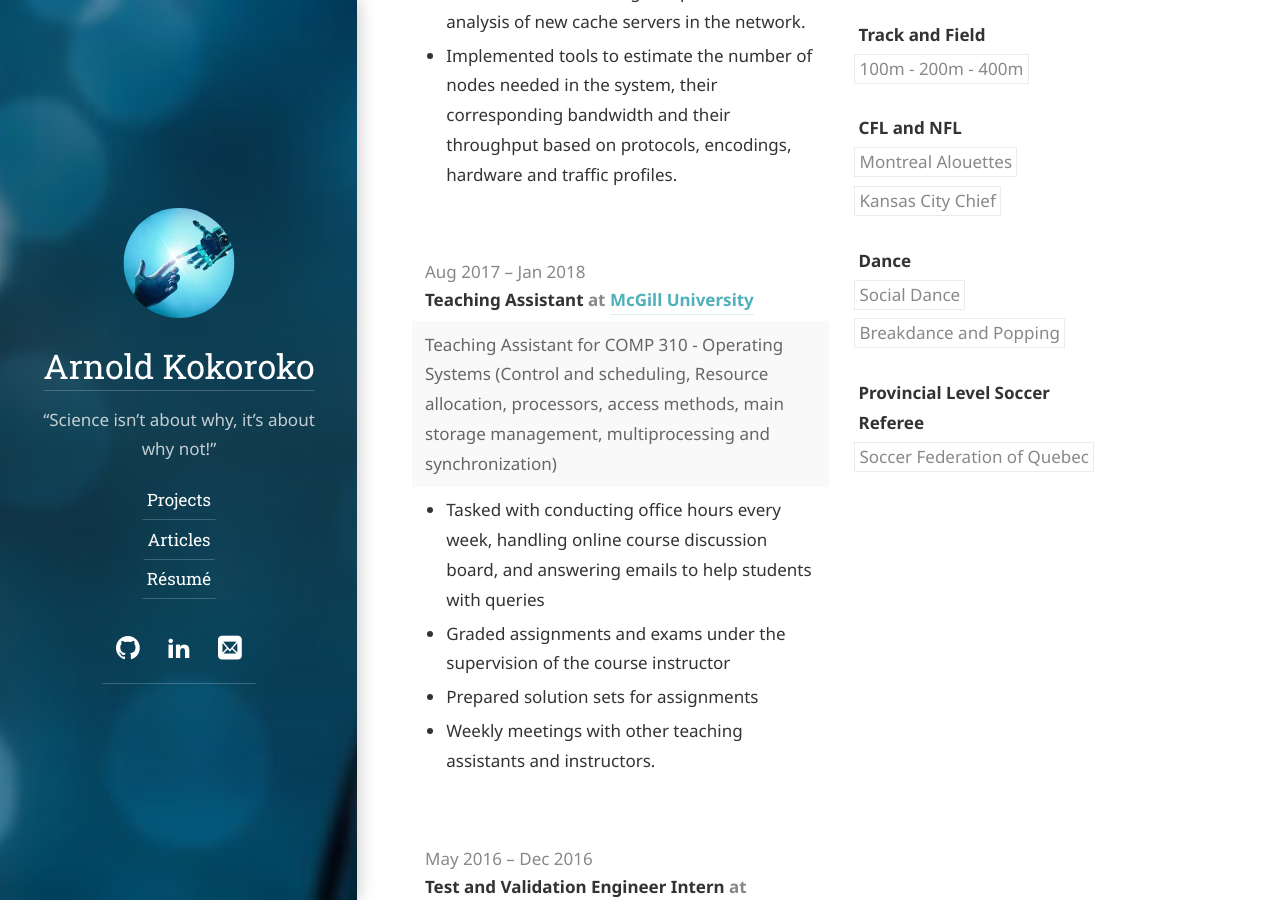
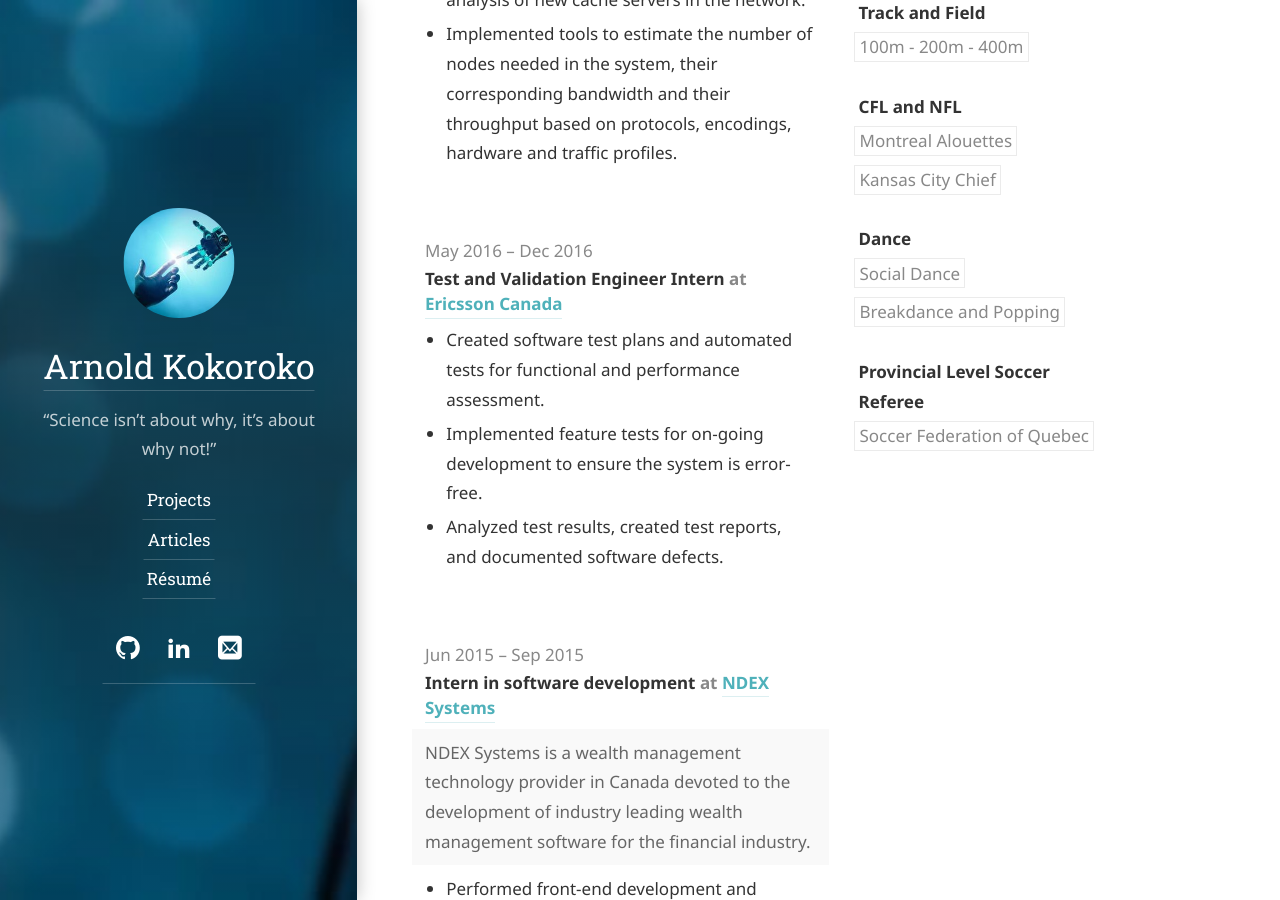
Before and after one commit to andk123/andk123.github.io, a Jekyll site: the page built from resume.md, in a window 1280 px wide and 900 px high, scrolled down 1779 px. Built offline with Jekyll 4.4.1, drawn with Linux system fonts in a browser that asks for light colours; some web fonts are replaced.

Commit message:
Update resume.yml

```diff
--- a/_data/resume.yml
+++ b/_data/resume.yml
@@ -6,7 +6,6 @@ basics:
   label: "Software Engineer & Master's Student"
   picture: "/assets/img/author/46864421944_8ef75a7019_o.jpg"
   email: "awkokoroko@gmail.com"
-  phone: "(514) 746-6347"
   #website: "https://piedpiper.com"
   summary: >
     Machine learning master's student and Canadian track athlete.
@@ -74,19 +73,6 @@ work:
       - "Created an interactive Web Application for automatic dimensioning and performance analysis of new cache servers in the network."
       - "Implemented tools to estimate the number of nodes needed in the system, their corresponding bandwidth and their throughput
 based on protocols, encodings, hardware and traffic profiles."
-  - company: "McGill University"
-    position: "Teaching Assistant"
-    website: "https://www.mcgill.ca/study/2018-2019/courses/comp-310"
-    startDate: "Aug 2017"
-    endDate: "Jan 2018"
-    summary: >
-      Teaching Assistant for COMP 310 - Operating Systems (Control and scheduling, Resource allocation, processors, access methods,
-      main storage management, multiprocessing and synchronization)
-    highlights:
-      - Tasked with conducting office hours every week, handling online course discussion board, and answering emails to help students with queries
-      - Graded assignments and exams under the supervision of the course instructor
-      - Prepared solution sets for assignments
-      - Weekly meetings with other teaching assistants and instructors.
   - company: "Ericsson Canada"
     position: "Test and Validation Engineer Intern"
     website: "https://www.ericsson.ca/"
```
